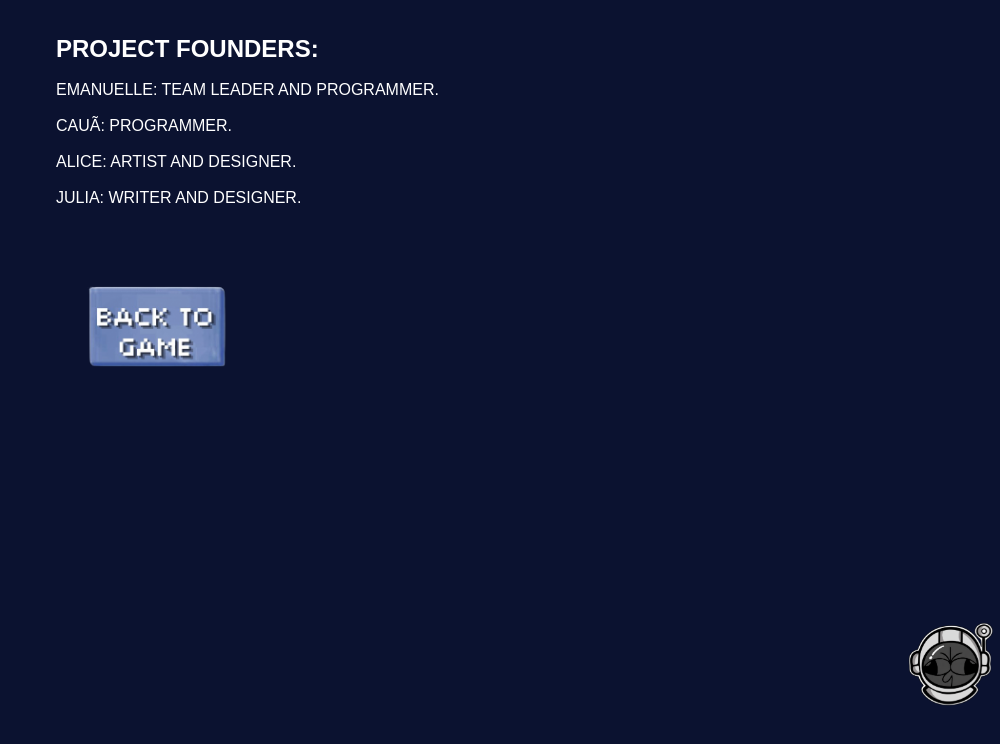
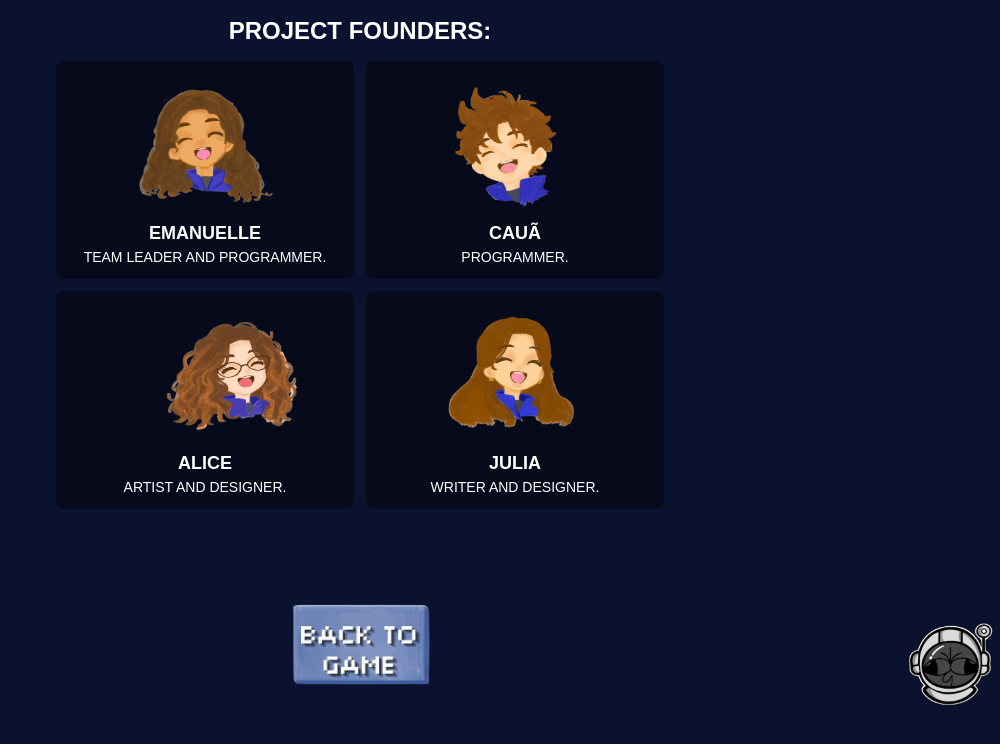
Before and after one commit to psheep4822/Sembo-NASA, a plain HTML site: page html/presentationSembo.html in a window 1280 px wide. Shown: the part 86-830 px from the top of the page, without its empty margins (280-1280 px from the left). Before the commit the page ends 800 px from the top, so only its background shows below. Drawn offline with Linux system fonts and the light colour scheme.

Commit message:
Made the layout of presentationSambo.html

```diff
--- a/html/presentationSembo.html
+++ b/html/presentationSembo.html
@@ -10,19 +10,36 @@
 
     <body>
         <h1>ABOUT SEMBO:</h1>
-        <br>
-        <h2>PROJECT FOUNDERS:</h2>
-        <br>
-        <p>EMANUELLE: TEAM LEADER AND PROGRAMMER.</p>
-        <br>
-        <p>CAUÃ: PROGRAMMER.</p>
-        <br>
-        <p>ALICE: ARTIST AND DESIGNER.</p>
-        <br>
-        <p>JULIA: WRITER AND DESIGNER.</p>
-        <a href="../index.html">
-            <img src="../botoes/backGame.png" id="backGame" class="imgButton">
-        </a>
+        <h2 class="tituloEquipe">PROJECT FOUNDERS:</h2>
+
+        <ul class="equipe">
+            <li class="membro">
+                <img src="../personagens/emanu.png" alt="Emanuelle">
+                <h3>EMANUELLE</h3>
+                <p>TEAM LEADER AND PROGRAMMER.</p>
+            </li>
+            <li class="membro">
+                <img src="../personagens/caua.png" alt="Cauã">
+                <h3>CAUÃ</h3>
+                <p>PROGRAMMER.</p>
+            </li>
+            <li class="membro">
+                <img src="../personagens/alice.png" alt="Alice">
+                <h3>ALICE</h3>
+                <p>ARTIST AND DESIGNER.</p>
+            </li>
+            <li class="membro">
+                <img src="../personagens/julia.png" alt="Julia">
+                <h3>JULIA</h3>
+                <p>WRITER AND DESIGNER.</p>
+            </li>
+        </ul>
+
+        <div class="fullwidth">
+            <a href="../index.html">
+                <img src="../botoes/backGame.png" id="backGame" class="imgButton">
+            </a>
+        </div>
         <img src="../outros/edAstronauta.png" id="astronauta">
     </body>
 </html>
--- a/style.css
+++ b/style.css
@@ -313,3 +313,48 @@ button:hover {
     letter-spacing: 1px;
     line-height: 1.4;
 }
+
+
+/* ---------- página "About Sembo": lista da equipe ---------- */
+.tituloEquipe {
+    text-align: center;
+    margin-bottom: 12px;
+}
+
+.equipe {
+    list-style: none;
+    display: grid;
+    grid-template-columns: repeat(2, 1fr);
+    gap: 12px;
+    margin: 16px 0;
+}
+
+.membro {
+    background-color: rgba(0, 0, 0, 0.45);
+    border-radius: 8px;
+    padding: 12px;
+    text-align: center;
+}
+
+.membro img {
+    width: 100%;
+    max-width: 220px;
+    height: auto;
+}
+
+.membro h3 {
+    font-size: 18px;
+    margin-top: 8px;
+}
+
+.membro p {
+    font-size: 14px;
+    line-height: 1.4;
+    margin-top: 4px;
+}
+
+@media (max-width: 400px) {
+    .equipe {
+        grid-template-columns: 1fr;
+    }
+}
```
